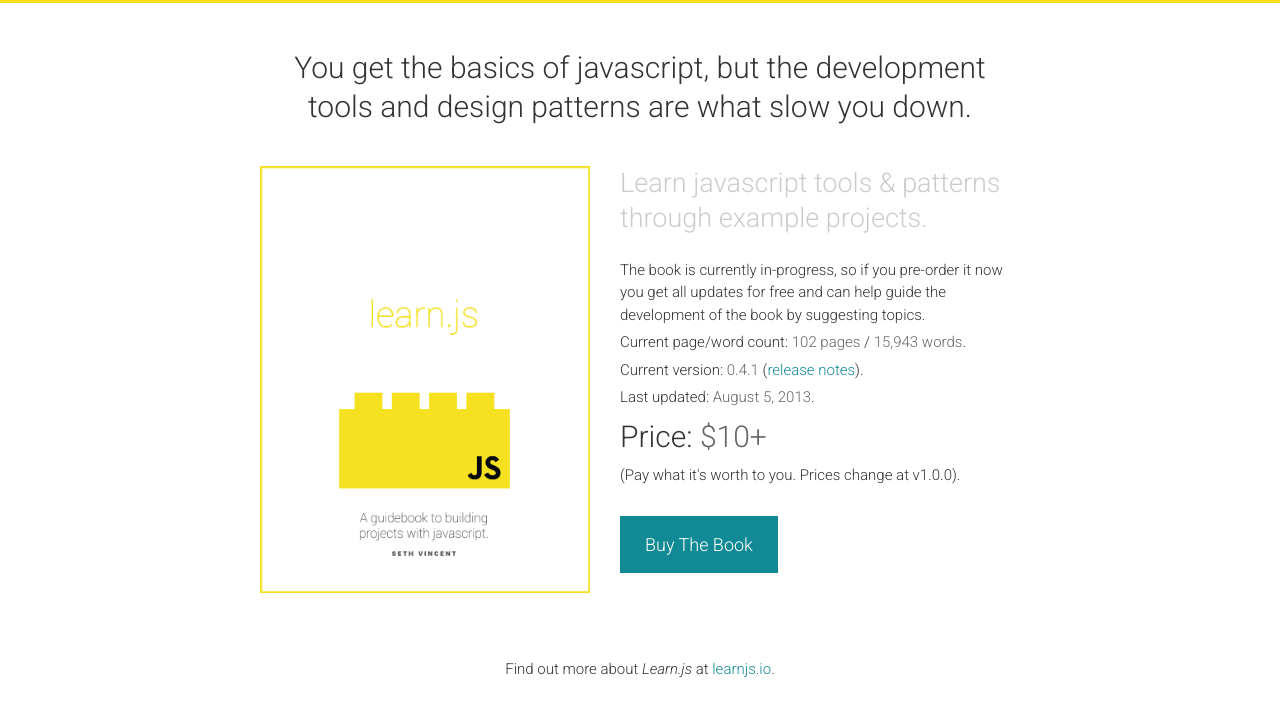
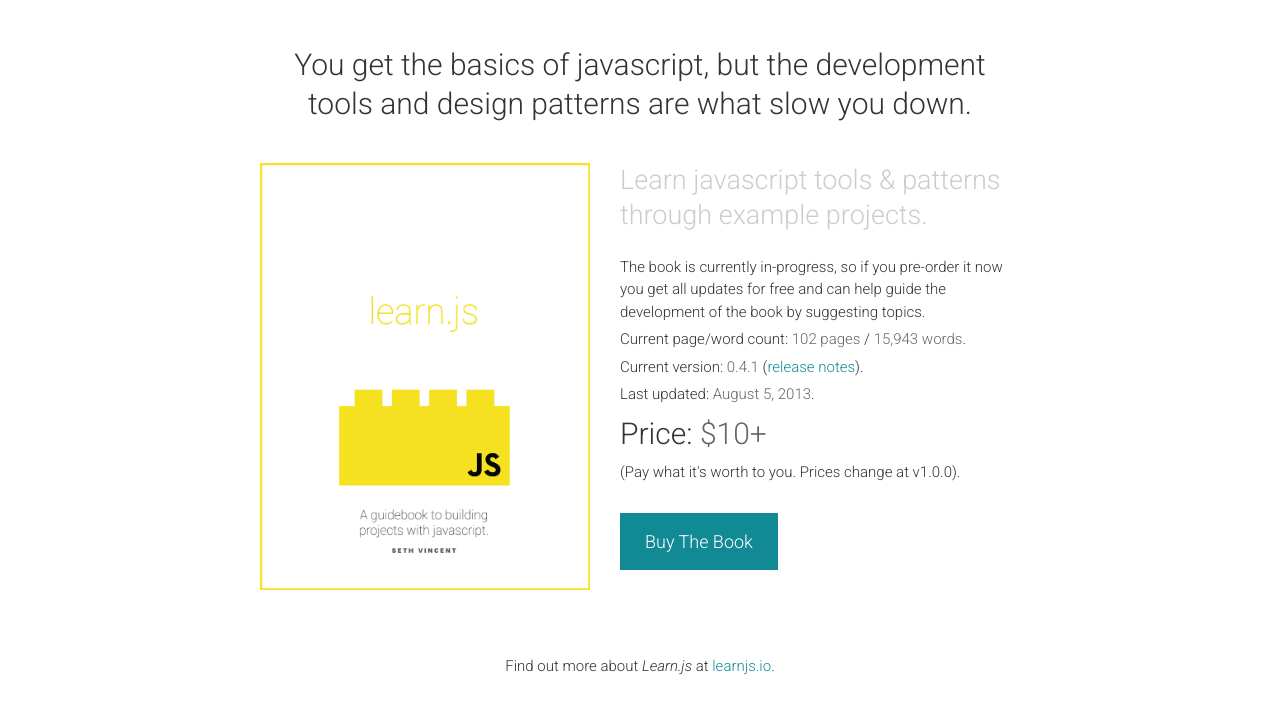
Before and after one commit to learn-js/learn-js.github.com, a Jekyll site: the page built from just-the-book/index.html, in a window 1280 px wide. Shown: the top 717 px of the page. Built offline with Jekyll 4.4.1, drawn with Linux system fonts in a browser that asks for light colours.

Commit message:
remove top border on justthebook

```diff
--- a/just-the-book/index.html
+++ b/just-the-book/index.html
@@ -14,7 +14,7 @@
     <link rel="stylesheet" href="{{ site.baseurl }}/style.css" />
     <script src="{{ site.baseurl }}/components/html5shiv/dist/html5shiv.js"></script>
   </head>
-  <body>
+  <body class="no-top-border">
 
     <br>
     <br>
--- a/style.css
+++ b/style.css
@@ -13,6 +13,10 @@ textarea {
 
 body {
   border-top: 3px solid #F6DE1B;
+}
+
+body.no-top-border {
+  border-top: 0px;
 }
 
 * {
```
